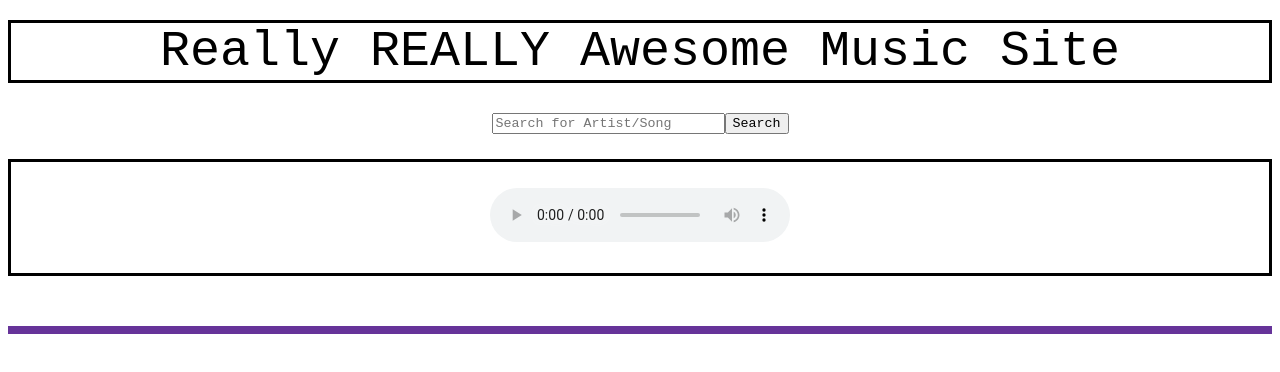
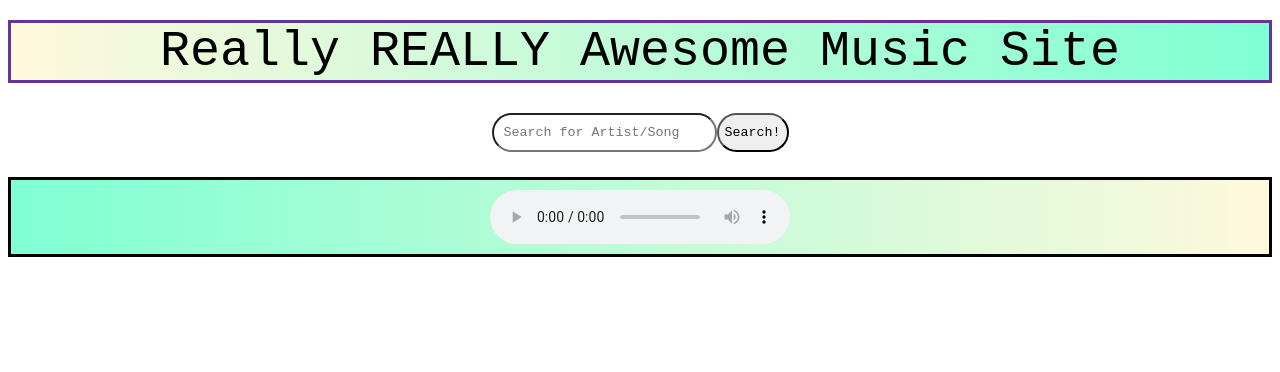
Before and after one commit to momentum-team-7/ajax--itunes-search-cdiazit5, a website: page index.html in a window 1280 px wide. Drawn offline with Linux system fonts and the light colour scheme.

Commit message:
working on styling, music is playing, clear func working

```diff
--- a/index.html
+++ b/index.html
@@ -19,14 +19,12 @@
         <!-- </div> -->
 
         <!-- <div class="submit"> -->
-          <button id="search-button">Search</button>
+          <button id="search-button">Search!</button>
         <!-- </div> -->
       </div>
 
       <div class='audio-preview'>
-        <figure>
-          <audio autoplay src="" controls></audio>
-        </figure>
+          <audio autoplay src="" controls autoplay></audio>
       </div>
 
     </form>
--- a/main.js
+++ b/main.js
@@ -1,5 +1,5 @@
-const url = 'https://itunes.apple.com/search?term='
-// const tempUrl = 'https://proxy-itunes-api.glitch.me/search?term='
+// const url = 'https://itunes.apple.com/search?term='
+const url = 'https://proxy-itunes-api.glitch.me/search?term='
 const form = document.querySelector('#search-form')
 const searchResults = document.querySelector('.search-results')
 let audioPreview = document.querySelector('audio')
@@ -11,10 +11,11 @@ form.addEventListener('submit', e => {
 
 })
 
-document.addEventListener('click', e => {
-    if (e.target.classname === "song-container") {
-        console.log(e.target.parentElement.id)
-        audioPreview.src = e.target.id
+searchResults.addEventListener('click', e => {
+    console.log(e.target.parentElement.id)
+    if (e.target.parentElement.className === "song-container") {
+
+        audioPreview.src = e.target.parentElement.id
 
     }
 })
@@ -29,8 +30,10 @@ function getSongs() {
         .then(data => {
             console.log(data);
             for (let song of data.results) {
-                renderResults(song);
+                if ( song.trackName !== undefined)
+                    renderResults(song);
             }
+            // console.log(data.results.trackName)
         })
 }
 
@@ -48,7 +51,6 @@ function renderResults(song) {
     songContainer.className = 'song-container'
     songContainer.id = song.previewUrl
 
-
     let songImg = document.createElement('img');
     songImg.classname = 'song-image';
     songImg.src = song.artworkUrl100;
@@ -61,14 +63,9 @@ function renderResults(song) {
     artistName.classname = 'artist-name'
     artistName.innerHTML = song.artistName
 
-
-
     songContainer.appendChild(songImg)
     songContainer.appendChild(songName);
     songContainer.appendChild(artistName)
 
-
-
-
     searchResults.appendChild(songContainer);
 }
--- a/style.css
+++ b/style.css
@@ -1,13 +1,15 @@
 * {
-    font-family:'Courier New', Courier, monospace
+    font-family:'Courier New', Courier, monospace;
+    box-sizing: border-box;
 }
 
 header {
-    border: 3px solid black;
+    border: 3px solid rebeccapurple;
     margin-bottom: 20px;
     margin-top: 20px;
     font-size: 50px;
     text-align: center;
+    background-image: linear-gradient(to left, #7FFFD4, #FFF8DC)
 }
 
 .search-bar-row {
@@ -24,6 +26,7 @@ header {
     border:  3px solid black;
     margin-bottom: 15px;
     padding: 10px;
+    background-image: linear-gradient(to right, #7FFFD4, #FFF8DC)
 }
 
 .container {
@@ -31,20 +34,22 @@ header {
 }
 
 .song-container {
-    border: 2px solid orangered;
+    /* border: 2px solid orangered; */
     text-align: center;
     width: 32%;
     height:fit-content;
     padding: 2px;
+    margin-bottom: 30px;
 }
 
 .search-results {
-    border:  4px solid rebeccapurple;
+    /* border:  4px solid rebeccapurple; */
     display: flex;
     flex-wrap: wrap;
     align-items: center;
     justify-content: center;
     margin-top: 50px;
+    min-height: 500px;
 }
 
 input.search-field {
@@ -55,3 +60,12 @@ input.search-field {
     display: flex;
     justify-content: center;
 }
+
+.search-field {
+    padding: 10px;
+    border-radius: 25px;
+}
+
+#search-button {
+    border-radius: 25px;
+}
```
